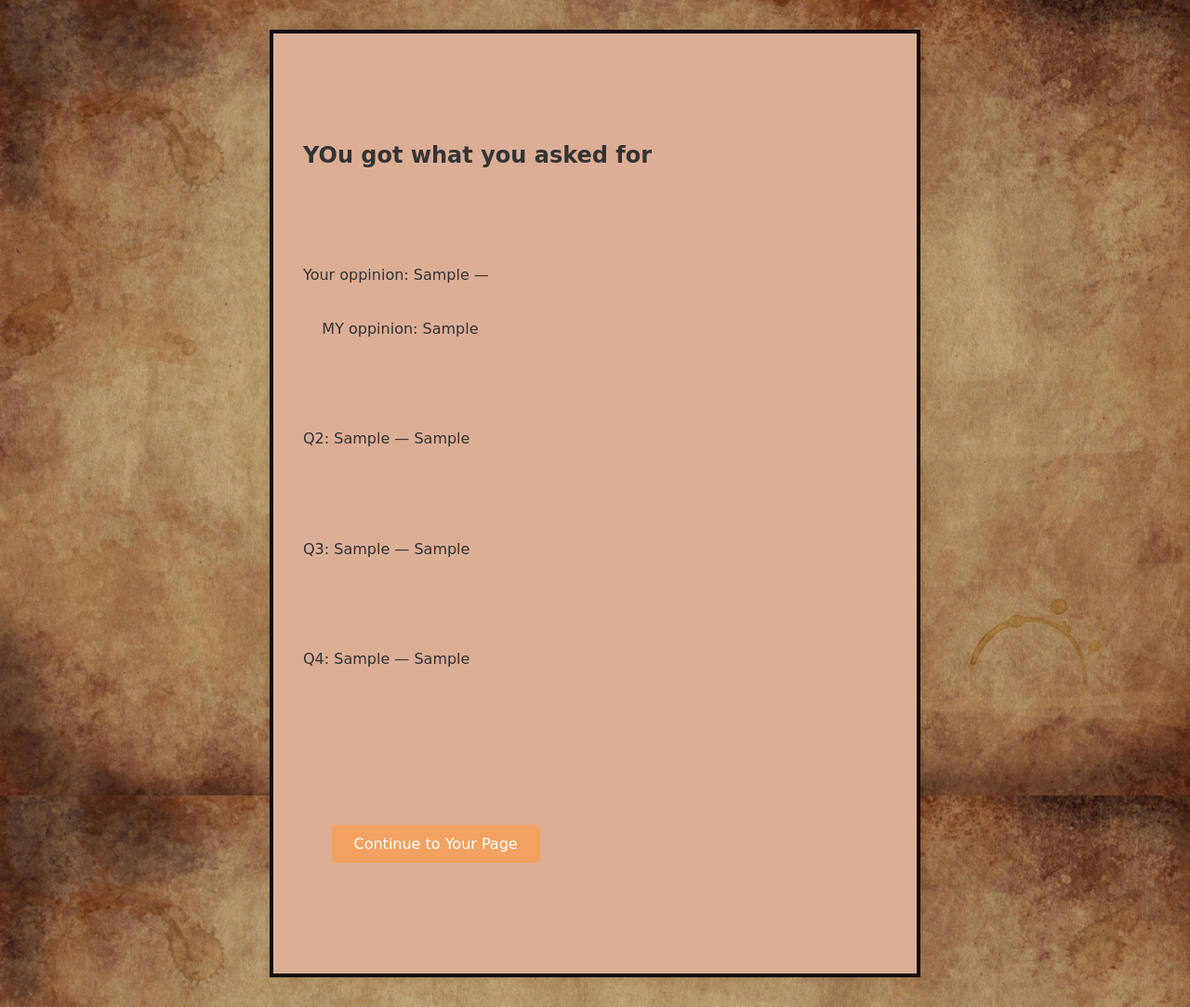
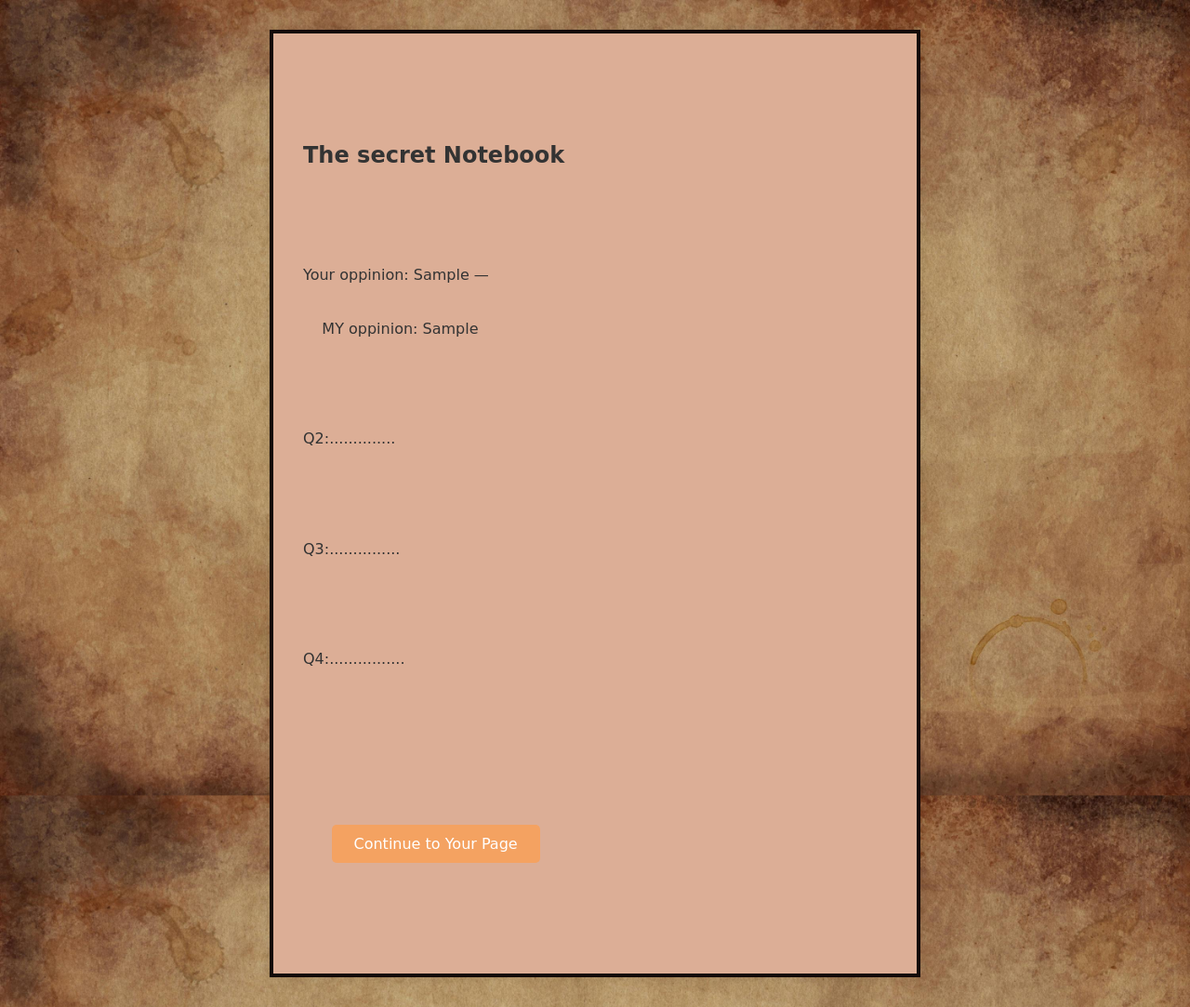
Before and after one commit to Shan0000000/bday2, a Flask app: template templates/result.html in a window 1280 px wide. Shown: the whole page at 93% size. Run offline with Flask 3, Linux system fonts and the light colour scheme; the template is opened without the code that fills it: most values are stand-ins (such as "Sample title", 1, 10 or a date in 2020).

Commit message:
second c

```diff
--- a/templates/result.html
+++ b/templates/result.html
@@ -8,12 +8,12 @@
 </head>
 <body>
   <div class="container">
-    <h2>YOu got what you asked for</h2>
+    <h2>The secret Notebook</h2>
     <p>Your oppinion: {{ q1 }} —<br>
     MY oppinion: {{ c1 }}</p>
-    <p>Q2: {{ q2 }} — {{ c2 }}</p>
-    <p>Q3: {{ q3 }} — {{ c3 }}</p>
-    <p>Q4: {{ q4 }} — {{ c4 }}</p>
+    <p>Q2:..............</p>
+    <p>Q3:...............</p>
+    <p>Q4:................</p>
 
     <form action="{{ url_for('bday') }}">
       <button type="submit">Continue to Your Page</button>
```
